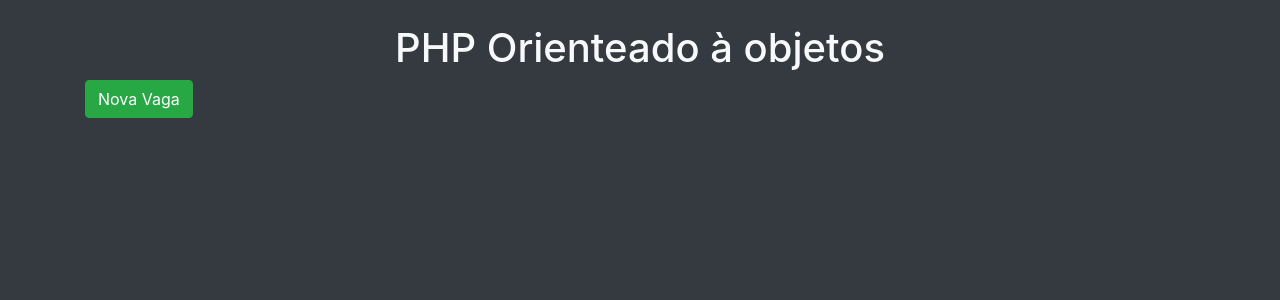
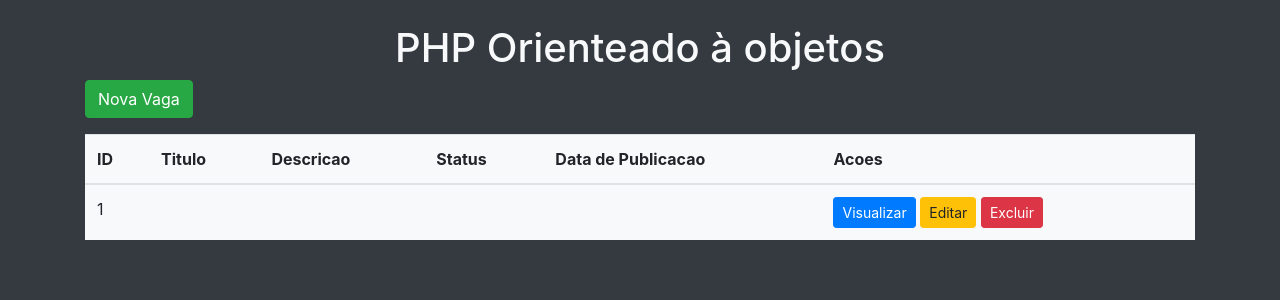
Before and after one commit to paulocorazza/crud-php, a PHP site: page / in a window 1280 px wide. Shown: the top 300 px of the page. Run offline with PHP 8.4, Linux system fonts and the light colour scheme; tables that the repository leaves empty or names only in its code hold one stand-in row (values such as "Sample post").

Commit message:
listagem e insert ok

```diff
--- a/app/Db/Database.php
+++ b/app/Db/Database.php
@@ -63,4 +63,19 @@ class Database
 
     }
 
+    //metodo responsavel por executar a consulta no banco
+    public function select($where = null, $order = null, $limit = null, $fields = '*')
+    {
+        //DADOS DA QUERY
+        $where = strlen($where) ? 'WHERE '.$where : '';
+        $order = strlen($order) ? 'ORDER BY '.$order : '';
+        $limit = strlen($limit) ? 'LIMIT '.$limit : '';
+
+        //MONTA A QUERY
+        $query = 'SELECT '.$fields.' FROM '.$this->table.' '.$where.' '.$order.' '.$limit;
+
+        //EXECUTA A QUERY
+        return $this->execute($query);
+    }
+
 }
--- a/app/Entity/Vaga.php
+++ b/app/Entity/Vaga.php
@@ -32,10 +32,9 @@ class Vaga
             'titulo' => $this->titulo,
             'descricao' => $this->descricao,
             'ativo' => $this->ativo,
-            // 'data' => $this->data
         ]);
 
-        echo "<pre>"; print_r($this); echo "</pre>"; exit;
+       return true;
 
     }
     /** método para atualizar a vaga */
@@ -49,9 +48,10 @@ class Vaga
 
     }
     /** método que busca as vagas */
-    public function getVagas()
+    public static  function getVagas($where = null, $order = null, $limit = null)
     {
-
+        return (new Database('vagas'))->select($where,$order,$limit)
+                                      ->fetchAll(PDO::FETCH_CLASS,self::class);
     }
     /** método que busca a vaga */
     public function getVaga()
--- a/cadastrar.php
+++ b/cadastrar.php
@@ -16,10 +16,8 @@ if(isset($_POST['titulo'],$_POST['descricao'],$_POST['ativo'])){
     $vaga->ativo = $_POST['ativo'];
     $vaga->cadastrarVaga();
 
-
-
-
-    echo "<pre>"; print_r($vaga); echo "</pre"; exit;
+    header('location: index.php?status=success');
+    exit;
 
 }
 
--- a/includes/formulario.php
+++ b/includes/formulario.php
@@ -37,7 +37,7 @@
 
 
     <div class="form-group">
-      <button type="submit" class="btn btn-success btn-block">Enviar</button>
+      <button type="submit" class="btn btn-success text-center">Enviar</button>
     </div>
 
   </form>
--- a/includes/listagem.php
+++ b/includes/listagem.php
@@ -1,7 +1,47 @@
+<?php
+
+    $resultados = '';
+
+    foreach($vagas as $vaga){
+        $resultados .= '<tr>
+                            <td>'.$vaga -> id . '</td>
+                            <td>'.$vaga -> titulo .'</td>
+                            <td>'.$vaga -> descricao .'</td>
+                            <td>'.$vaga -> ativo .'</td>
+                            <td>'.$vaga -> data .'</td>
+                            <td><button class="btn btn-primary btn-sm">Visualizar</button>
+                             <button class="btn btn-warning btn-sm">Editar</button>
+                             <button class="btn btn-danger btn-sm">Excluir</button>
+                            </td>
+                        </tr>';
+    }
+
+
+?>
+
+
 <main>
     <section>
         <a href="cadastrar.php">
             <button class="btn btn-success">Nova Vaga</button>
         </a>
     </section>
+    <p></p>
+    <section>
+        <table class="table bg-light">
+            <thead>
+                <tr>
+                <th>ID</th>
+                <th>Titulo</th>
+                <th>Descricao</th>
+                <th>Status</th>
+                <th>Data de Publicacao</th>
+                <th>Acoes</th>
+                </tr>
+            </thead>
+            <tbody>
+                <?= $resultados ?>
+            </tbody>
+        </table>
+    </section>
 </main>
--- a/index.php
+++ b/index.php
@@ -2,9 +2,11 @@
 
 require __DIR__.'/vendor/autoload.php';
 
-//use \App\Entity\Vaga;
+use \App\Entity\Vaga;
 
-//$vagas = Vaga::getVagas();
+$vagas = Vaga::getVagas();
+//echo "<pre>"; print_r($vagas); echo "</pre>"; exit;
+
 
 include __DIR__.'/includes/header.php';
 include __DIR__.'/includes/listagem.php';
```
